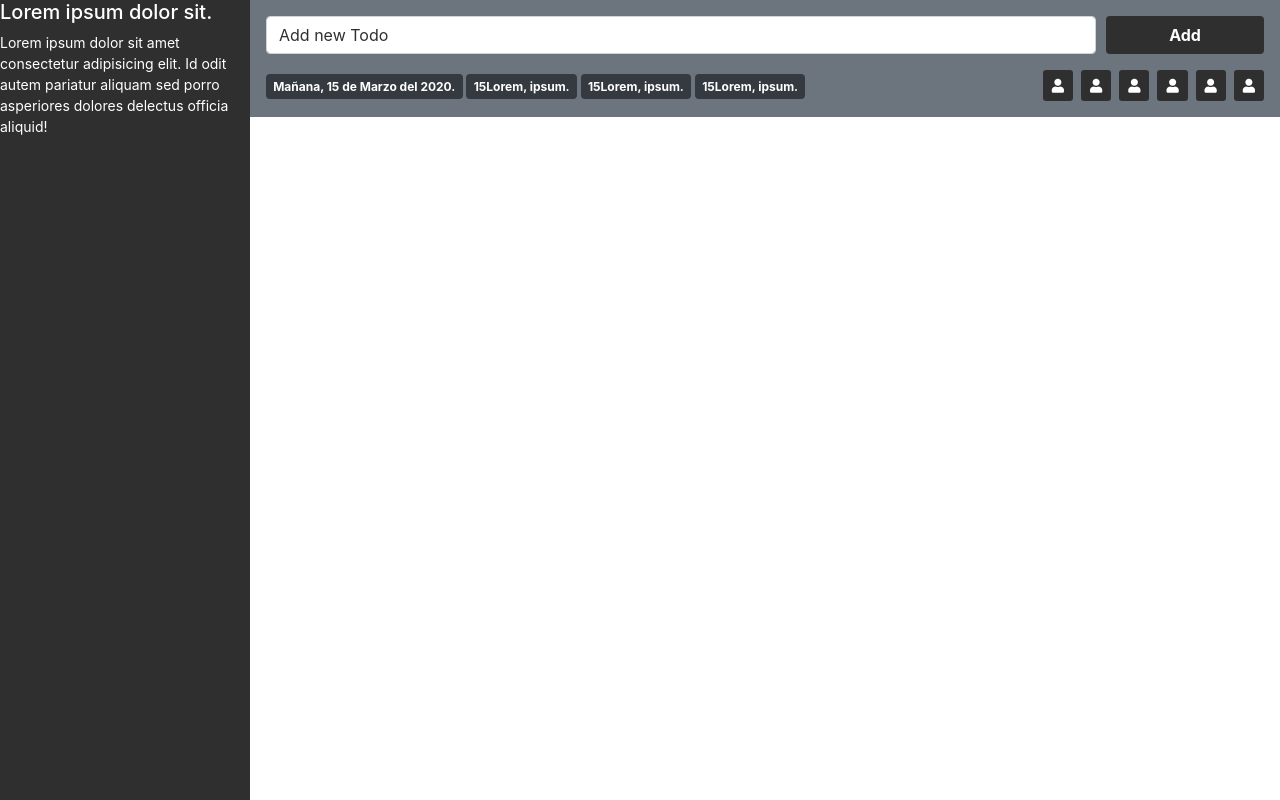
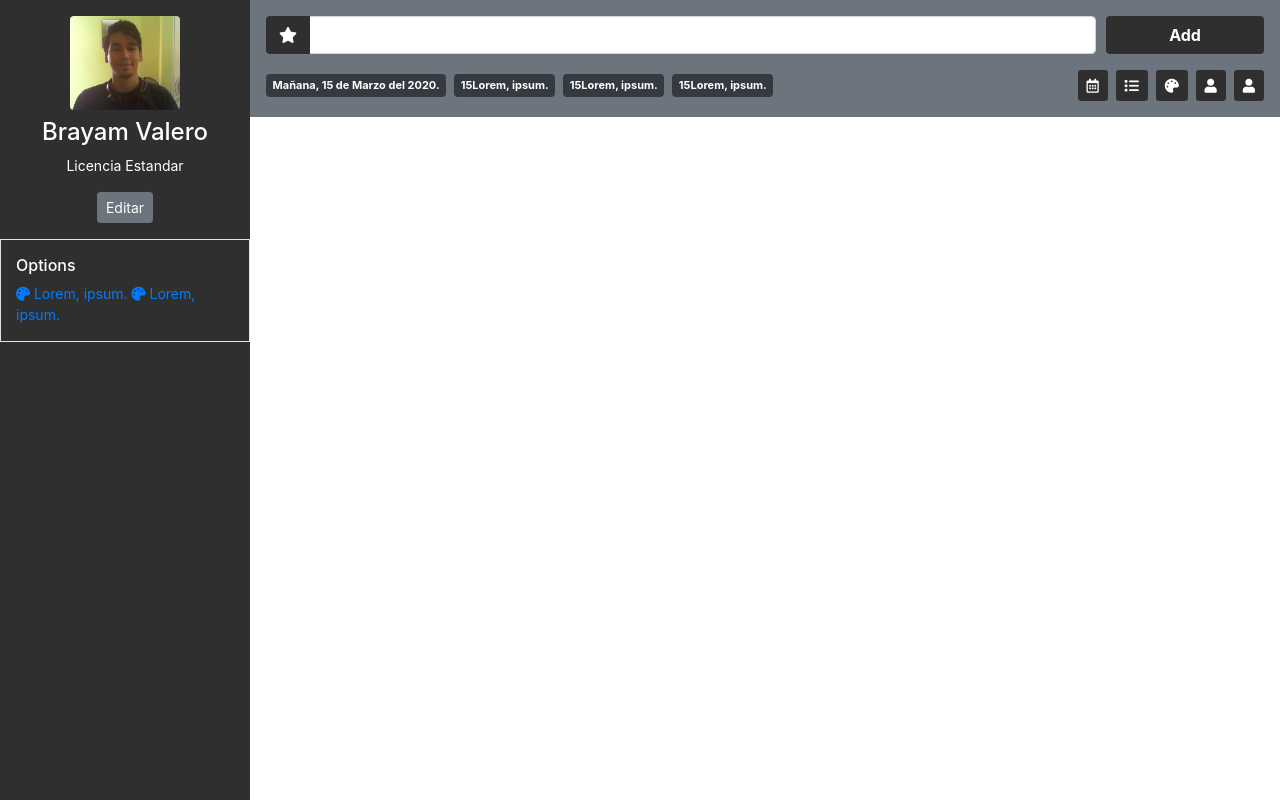
Before and after one commit to BrayamValero/todo-list-app, a PHP site: page / in a window 1280 px wide. Run offline with PHP 8.4, Linux system fonts and the light colour scheme.

Commit message:
minor changes

```diff
--- a/index.php
+++ b/index.php
@@ -16,9 +16,18 @@
   <body>
 
     <!-- Sidebar -->
-    <nav id="sidebar" class="">
-        <h5>Lorem ipsum dolor sit.</h5>
-        <p>Lorem ipsum dolor sit amet consectetur adipisicing elit. Id odit autem pariatur aliquam sed porro asperiores dolores delectus officia aliquid!</p>
+    <nav id="sidebar" class="sidebar">
+        <div class="container-fluid text-center my-3">
+            <img class="profile-pic rounded w-50 mb-2" src="icons/1.png" alt="Imagen">
+            <h4 class="name-surname">Brayam Valero</h4>
+            <p class="licence-type">Licencia Estandar</p>
+            <button class="btn btn-sm btn-secondary edit-settings">Editar</button>
+        </div>
+        <div class="container-fluid border py-3">
+            <h6 class="name-surname">Options</h6>
+            <a href="#"><i class="fas fa-palette"></i> Lorem, ipsum. </a>
+            <a href="#"><i class="fas fa-palette"></i> Lorem, ipsum. </a>
+        </div>
     </nav>
 
     <!-- Content -->
@@ -31,9 +40,16 @@
             <form class="w-100">
 
                 <!-- Add Todo Row -->
-                <div class="form-row">
-                    <div class="col-lg-10 col-md-9 col-sm-12">
-                        <input type="text" class="form-control" placeholder="Add new Todo">
+                <div class="form-row mb-3">
+                    <div class="col-lg-10 col-md-9 col-sm-12 btn-group">
+                        <div class="input-group">
+                            <div class="input-group-prepend">
+                                <button class="btn btn-main" type="button">
+                                    <i class="fas fa-star "></i>
+                                </button>
+                            </div>
+                            <input type="text" class="form-control" placeholder="" aria-label="" aria-describedby="basic-addon1">
+                        </div>
                     </div>
                     <div class="col-lg-2 col-md-3 col-sm-12 mt-2 mt-md-0">
                         <button class="btn btn-main btn-block">Add</button>
@@ -41,28 +57,25 @@
                 </div>
 
                 <!-- Tags & Options -->
-                <div class="form-row pt-3">
+                <div class="form-row">
                     <!-- Tags -->
                     <!-- mt-2 mt-md-0 -->
-                    <div id="tags" class="col-lg-7 col-md-12 col-sm-12">
-                        <span class="tag mt-1 bg-dark">Mañana, 15 de Marzo del 2020.</span>
-                        <span class="tag mt-1 bg-dark">15Lorem, ipsum.</span>
-                        <span class="tag mt-1 bg-dark">15Lorem, ipsum.</span>
-                        <span class="tag mt-1 bg-dark">15Lorem, ipsum.</span>
+                    <div id="tags" class="col-lg-8 col-md-12 col-sm-12">
+                        <span class="tag bg-dark">Mañana, 15 de Marzo del 2020.</span>
+                        <span class="tag bg-dark">15Lorem, ipsum.</span>
+                        <span class="tag bg-dark">15Lorem, ipsum.</span>
+                        <span class="tag bg-dark">15Lorem, ipsum.</span>
                     </div>
                     <!-- Options -->
-                    <div id="options" class="col-lg-5 col-md-12 col-sm-12 mt-2 mt-md-0 text-right">
-                        <a tabindex="0" class="btn btn-sm btn-main" role="button" data-placement="bottom" data-html="true" data-toggle="popover" data-trigger="focus" data-content="Content">
-                            <i class="fas fa-user"></i>
+                    <div id="options" class="col-lg-4 col-md-12 col-sm-12 mt-3 mt-md-0 text-right">
+                        <a tabindex="0" class="btn btn-sm btn-main ml-1" role="button" data-placement="bottom" data-html="true" data-toggle="popover" data-trigger="focus" data-content="Content">
+                            <i class="far fa-calendar-alt"></i>
                         </a>
                         <a tabindex="0" class="btn btn-sm btn-main ml-1" role="button" data-placement="bottom" data-html="true" data-toggle="popover" data-trigger="focus" data-content="Content">
-                            <i class="fas fa-user"></i>
+                            <i class="fas fa-list"></i>
                         </a>
                         <a tabindex="0" class="btn btn-sm btn-main ml-1" role="button" data-placement="bottom" data-html="true" data-toggle="popover" data-trigger="focus" data-content="Content">
-                            <i class="fas fa-user"></i>
-                        </a>
-                        <a tabindex="0" class="btn btn-sm btn-main ml-1" role="button" data-placement="bottom" data-html="true" data-toggle="popover" data-trigger="focus" data-content="Content">
-                            <i class="fas fa-user"></i>
+                            <i class="fas fa-palette"></i>
                         </a>
                         <a tabindex="0" class="btn btn-sm btn-main ml-1" role="button" data-placement="bottom" data-html="true" data-toggle="popover" data-trigger="focus" data-content="Content">
                             <i class="fas fa-user"></i>
--- a/sass/dashboard.scss
+++ b/sass/dashboard.scss
@@ -40,10 +40,12 @@
 .tag {
     display: inline-block;
     padding: .3em .6em;
-    font-size: 12px;
+    font-size: 11px;
     font-weight: 700;
     text-align: center;
     white-space: nowrap;
     vertical-align: baseline;
     border-radius: .25rem;
+    margin-top: .25rem;
+    margin-right: .25rem;
 }
```
Also changed, not shown: css/dashboard.min.css (+1 -1 lines), icons/1.png (added), icons/calendar.svg (added).
